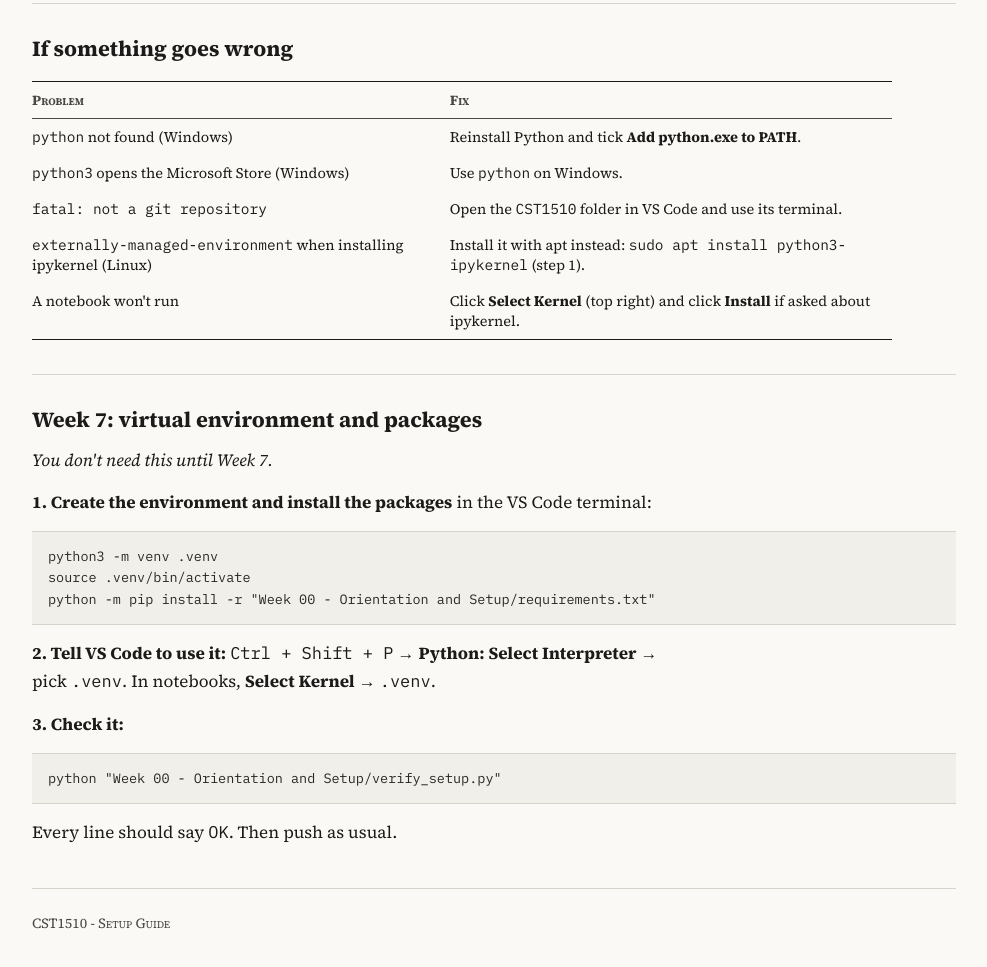
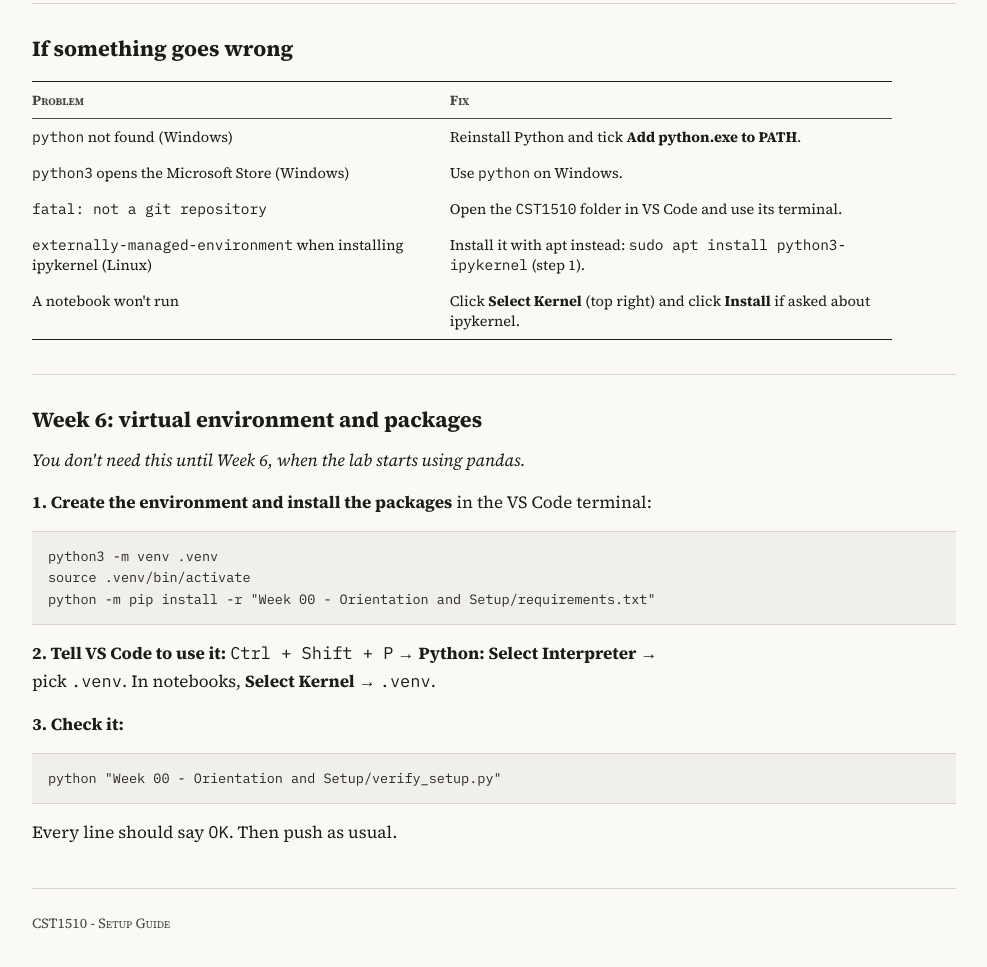
Before and after one commit to anna29/CST1510, a website: page setup-guide.html in a window 1280 px wide. Shown: the part 2988-3955 px from the top of the page, without its empty margins (146-1133 px from the left). Drawn offline with Linux system fonts and the light colour scheme.

Commit message:
Add files via upload

```diff
--- a/setup-guide.html
+++ b/setup-guide.html
@@ -173,8 +173,8 @@ git push</pre>
   </section>
 
   <section>
-    <h2>Week 7: virtual environment and packages</h2>
-    <p><i>You don't need this until Week 7.</i></p>
+    <h2>Week 6: virtual environment and packages</h2>
+    <p><i>You don't need this until Week 6, when the lab starts using pandas.</i></p>
     <p><b>1. Create the environment and install the packages</b> in the VS Code terminal:</p>
     <div class="os active" data-os-panel="windows"><pre>python -m venv .venv
 .venv\Scripts\activate
```
